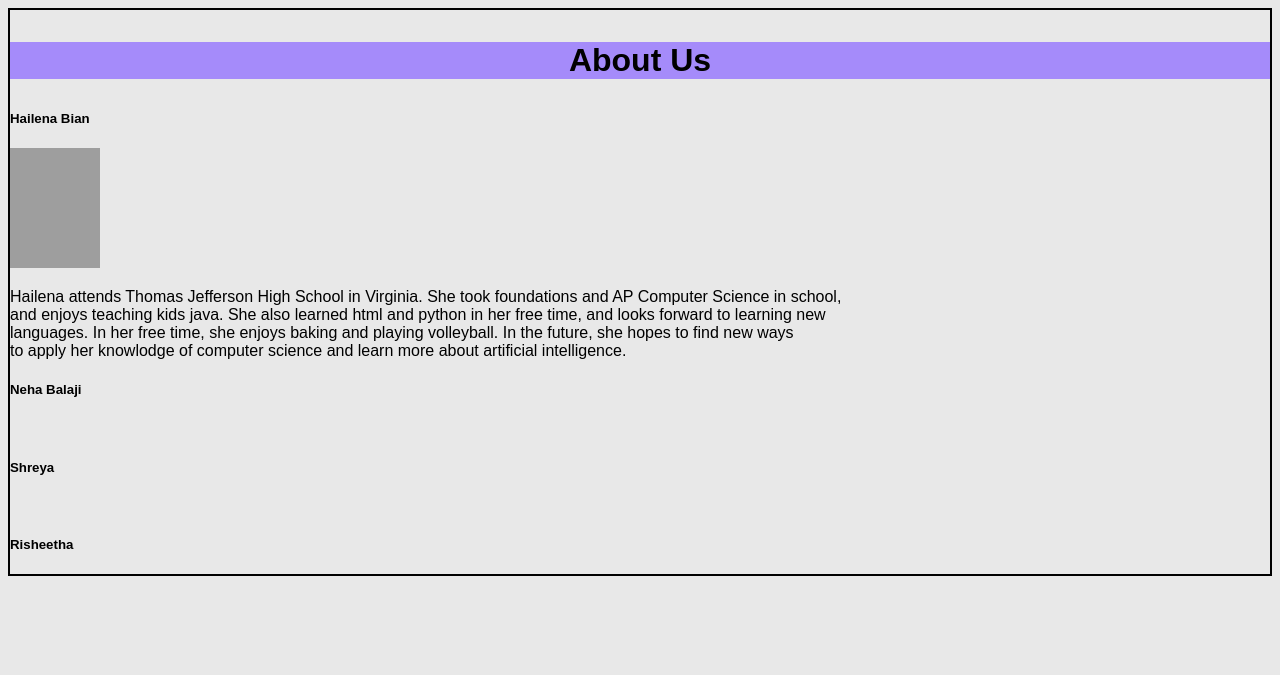
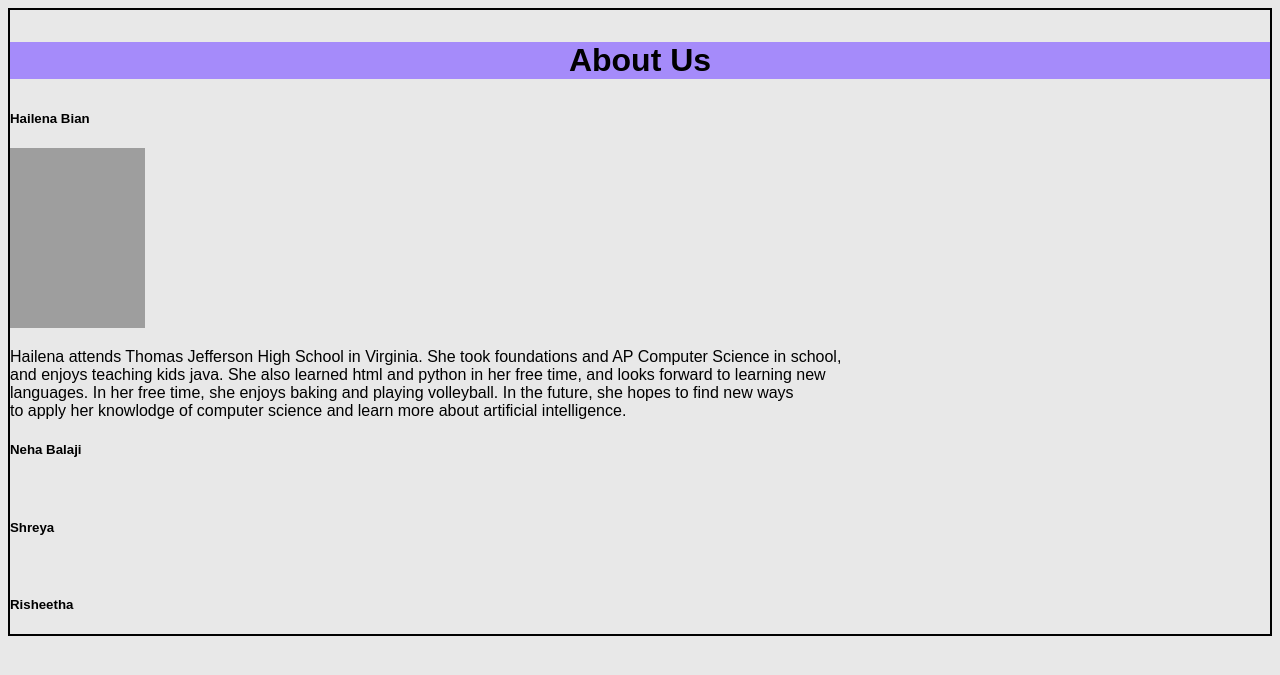
Before and after one commit to risheethagb/AirPollutionFinal, a Jekyll site: the page About Us/blurbs.html, which Jekyll copies as it is, in a window 1280 px wide. Shown: the top 675 px of the page. Built offline with Jekyll 4.4.1, drawn with Linux system fonts in a browser that asks for light colours; grey boxes are pictures that could not be loaded.

Commit message:
Update blurbs.html

```diff
--- a/About Us/blurbs.html
+++ b/About Us/blurbs.html
@@ -16,7 +16,7 @@
   <body>
     <h1><p style="text-align:center;background-color:#A58BFA;">About Us</p></h1>
     <h5>Hailena Bian</h5>
-    <img src="IMG_0402.jpeg"  width = 90 height = 120>
+    <img src="IMG_0402.jpeg"  width = 135 height = 180>
     <p>
     Hailena attends Thomas Jefferson High School in Virginia. She took foundations and AP Computer Science in school, <br>
     and enjoys teaching kids java. She also learned html and python in her free time, and looks forward to learning new <br>
```
